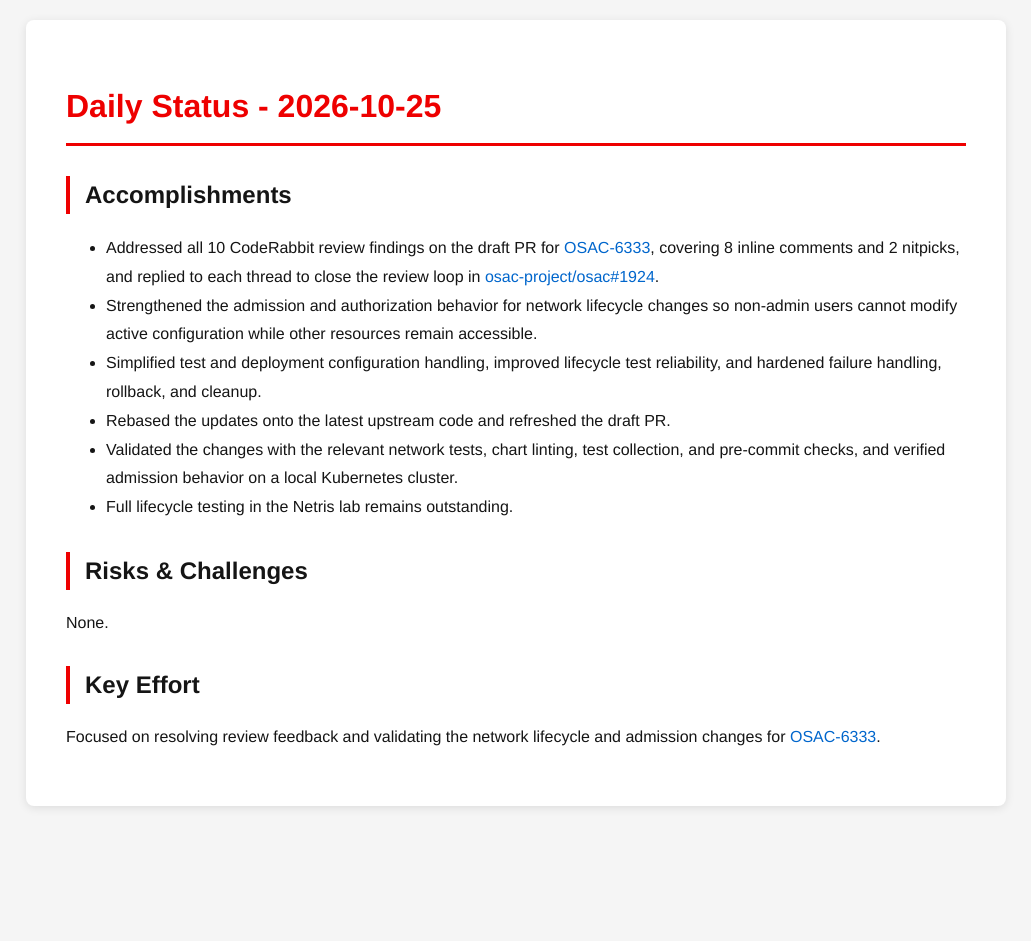
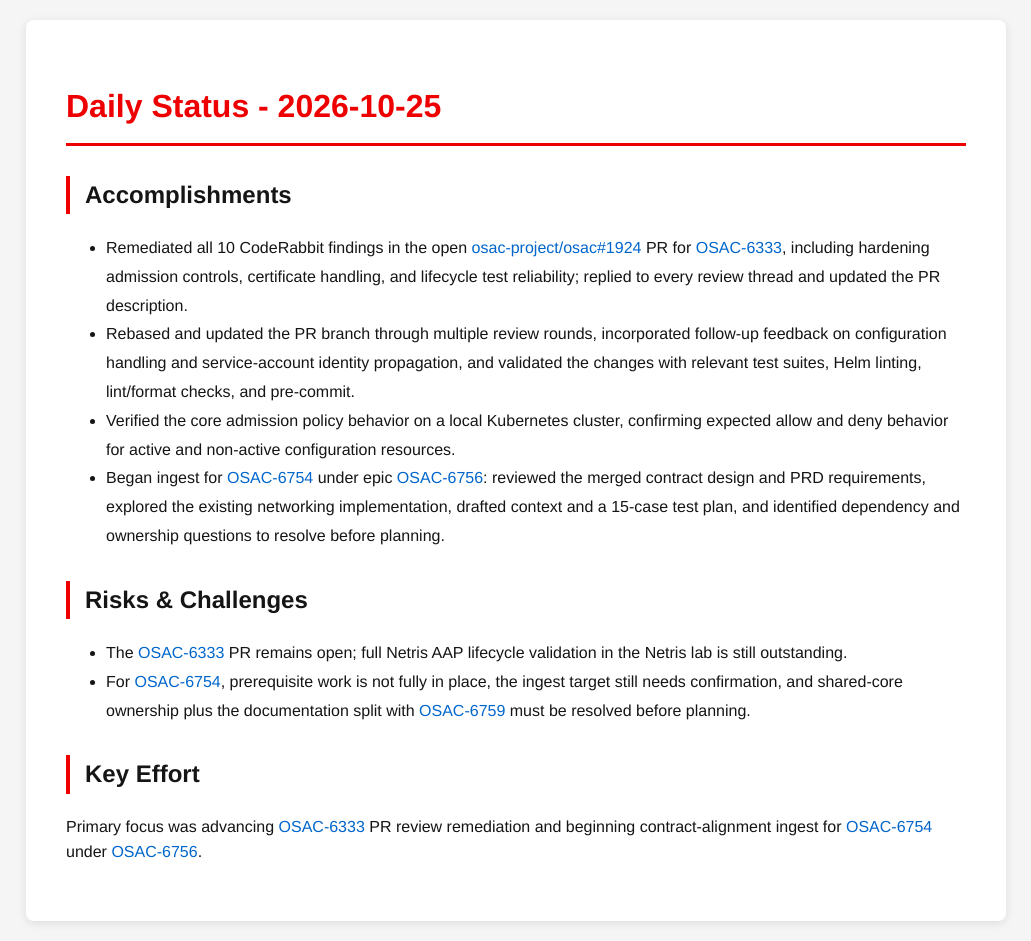
Before and after one commit to tzvatot/daily-status, a Jekyll site: the page built from 2026-10-25.md, in a window 1280 px wide. Shown: the whole page, without its empty margins (124-1155 px from the left). Built offline with Jekyll 4.4.1, drawn with Linux system fonts in a browser that asks for light colours; before the commit the page ends 900 px from its top, so only the background shows below that.

Commit message:
Daily status update - 2026-10-25

```diff
--- a/2026-10-25.md
+++ b/2026-10-25.md
@@ -7,15 +7,14 @@ date: 2026-10-25
 # Daily Status - 2026-10-25
 
 ## Accomplishments
-- Addressed all 10 CodeRabbit review findings on the draft PR for [OSAC-6333](https://redhat.atlassian.net/browse/OSAC-6333), covering 8 inline comments and 2 nitpicks, and replied to each thread to close the review loop in [osac-project/osac#1924](https://github.com/osac-project/osac/pull/1924).
-- Strengthened the admission and authorization behavior for network lifecycle changes so non-admin users cannot modify active configuration while other resources remain accessible.
-- Simplified test and deployment configuration handling, improved lifecycle test reliability, and hardened failure handling, rollback, and cleanup.
-- Rebased the updates onto the latest upstream code and refreshed the draft PR.
-- Validated the changes with the relevant network tests, chart linting, test collection, and pre-commit checks, and verified admission behavior on a local Kubernetes cluster.
-- Full lifecycle testing in the Netris lab remains outstanding.
+- Remediated all 10 CodeRabbit findings in the open [osac-project/osac#1924](https://github.com/osac-project/osac/pull/1924) PR for [OSAC-6333](https://redhat.atlassian.net/browse/OSAC-6333), including hardening admission controls, certificate handling, and lifecycle test reliability; replied to every review thread and updated the PR description.
+- Rebased and updated the PR branch through multiple review rounds, incorporated follow-up feedback on configuration handling and service-account identity propagation, and validated the changes with relevant test suites, Helm linting, lint/format checks, and pre-commit.
+- Verified the core admission policy behavior on a local Kubernetes cluster, confirming expected allow and deny behavior for active and non-active configuration resources.
+- Began ingest for [OSAC-6754](https://redhat.atlassian.net/browse/OSAC-6754) under epic [OSAC-6756](https://redhat.atlassian.net/browse/OSAC-6756): reviewed the merged contract design and PRD requirements, explored the existing networking implementation, drafted context and a 15-case test plan, and identified dependency and ownership questions to resolve before planning.
 
 ## Risks & Challenges
-None.
+- The [OSAC-6333](https://redhat.atlassian.net/browse/OSAC-6333) PR remains open; full Netris AAP lifecycle validation in the Netris lab is still outstanding.
+- For [OSAC-6754](https://redhat.atlassian.net/browse/OSAC-6754), prerequisite work is not fully in place, the ingest target still needs confirmation, and shared-core ownership plus the documentation split with [OSAC-6759](https://redhat.atlassian.net/browse/OSAC-6759) must be resolved before planning.
 
 ## Key Effort
-Focused on resolving review feedback and validating the network lifecycle and admission changes for [OSAC-6333](https://redhat.atlassian.net/browse/OSAC-6333).
+Primary focus was advancing [OSAC-6333](https://redhat.atlassian.net/browse/OSAC-6333) PR review remediation and beginning contract-alignment ingest for [OSAC-6754](https://redhat.atlassian.net/browse/OSAC-6754) under [OSAC-6756](https://redhat.atlassian.net/browse/OSAC-6756).
```
